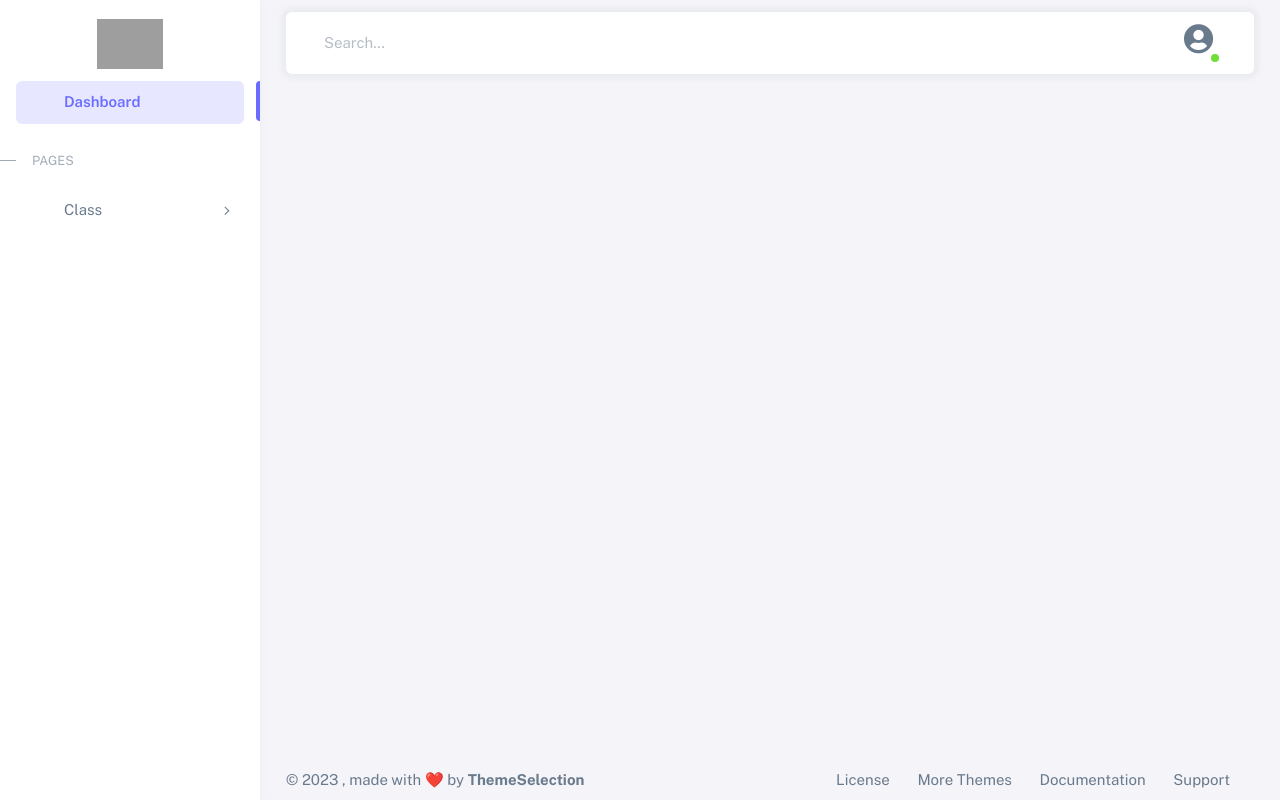
After one commit to Lyquythuan3112/Webproject, a Symfony app: template templates/admin.html.twig in a window 1280 px wide. The commit adds this page. Run offline with Twig, Linux system fonts and the light colour scheme; the template is opened without the code that fills it, so the values that code supplies are empty; some libraries are stand-ins or nearby versions; grey boxes are pictures that could not be loaded.

Commit message:
Update
Create basepage, fixing code erro .

```diff
--- a/composer.json
+++ b/composer.json
@@ -11,9 +11,10 @@
         "doctrine/doctrine-bundle": "^2.8",
         "doctrine/doctrine-migrations-bundle": "^3.2",
         "doctrine/orm": "^2.14",
+        "google/recaptcha": "*",
         "phpdocumentor/reflection-docblock": "^5.3",
         "phpstan/phpdoc-parser": "^1.16",
-        "sensio/framework-extra-bundle": "^6.2",
+        "sensio/framework-extra-bundle": "^5.0",
         "symfony/asset": "5.4.*",
         "symfony/console": "5.4.*",
         "symfony/doctrine-messenger": "5.4.*",
@@ -29,7 +30,6 @@
         "symfony/mime": "5.4.*",
         "symfony/monolog-bundle": "^3.0",
         "symfony/notifier": "5.4.*",
-        "symfony/orm-pack": "*",
         "symfony/process": "5.4.*",
         "symfony/property-access": "5.4.*",
         "symfony/property-info": "5.4.*",
--- a/config/services.yaml
+++ b/config/services.yaml
@@ -4,6 +4,7 @@
 # Put parameters here that don't need to change on each machine where the app is deployed
 # https://symfony.com/doc/current/best_practices.html#use-parameters-for-application-configuration
 parameters:
+    google_recaptcha_site_key: '%env(GOOGLE_RECAPTCHA_SITE_KEY)%'
 
 services:
     # default configuration for services in *this* file
--- a/src/Controller/ClassController.php
+++ b/src/Controller/ClassController.php
@@ -9,7 +9,6 @@ use Symfony\Bundle\FrameworkBundle\Controller\AbstractController;
 use Symfony\Component\HttpFoundation\Request;
 use Symfony\Component\HttpFoundation\Response;
 use Symfony\Component\Routing\Annotation\Route;
-use Symfony\Component\String\Slugger\SluggerInterface;
 
 class ClassController extends AbstractController
 {
--- a/src/Controller/GuestController.php
+++ b/src/Controller/GuestController.php
@@ -10,7 +10,7 @@ use Symfony\Component\Routing\Annotation\Route;
 class GuestController extends AbstractController
 {
    /**
-    * @Route("/", name="guest")
+    * @Route("/homepage", name="guest")
     */
    public function index(ClassesRepository $repo): Response
    {
--- a/src/Controller/StudentController.php
+++ b/src/Controller/StudentController.php
@@ -2,11 +2,9 @@
 
 namespace App\Controller;
 
-use App\Entity\Classes;
-use App\Entity\Student;
+
 use App\Repository\StudentRepository;
 use Symfony\Bundle\FrameworkBundle\Controller\AbstractController;
-use Symfony\Component\HttpFoundation\Request;
 use Symfony\Component\HttpFoundation\Response;
 use Symfony\Component\Routing\Annotation\Route;
 
@@ -29,4 +27,5 @@ class StudentController extends AbstractController
         'Dateofbirth'=>$Dateofbirth,
     ]);
    }
+
 }
--- a/src/Controller/SubjectController.php
+++ b/src/Controller/SubjectController.php
@@ -9,8 +9,6 @@ use Symfony\Bundle\FrameworkBundle\Controller\AbstractController;
 use Symfony\Component\HttpFoundation\Request;
 use Symfony\Component\HttpFoundation\Response;
 use Symfony\Component\Routing\Annotation\Route;
-use Symfony\Component\String\Slugger\SluggerInterface;
-
 class SubjectController extends AbstractController
 {
 
--- a/src/Entity/Student.php
+++ b/src/Entity/Student.php
@@ -31,7 +31,6 @@ class Student
 
     #[ORM\OneToOne(cascade: ['persist', 'remove'])]
     private ?Subject $Subject = null;
-
 
 
     public function getId(): ?int
--- /dev/null
+++ b/templates/admin.html.twig
@@ -0,0 +1,251 @@
+<!DOCTYPE html>
+<html
+  lang="en"
+  class="light-style layout-menu-fixed"
+  {# data-template="vertical-menu-template-free" #}
+>
+  <head>
+    <meta charset="utf-8" />
+    <meta
+      name="viewport"
+      content="width=device-width, initial-scale=1.0, user-scalable=no, minimum-scale=1.0, maximum-scale=1.0"
+    />
+
+    <title>{% block title %}
+        Dashboard
+    {% endblock %} </title>
+
+    <meta name="description" content="" />
+
+    <!-- Favicon -->
+  <!-- Font Awesome -->
+    <link rel="stylesheet" href="https://use.fontawesome.com/releases/v5.11.2/css/all.css" />
+    <!-- Google Fonts Roboto -->
+    <link rel="stylesheet" href="https://fonts.googleapis.com/css2?family=Roboto:wght@300;400;500;700&display=swap" />
+    <!-- MDB -->
+    <link href="https://cdn.jsdelivr.net/npm/bootstrap@5.0.2/dist/css/bootstrap.min.css" rel="stylesheet">
+  <script src="https://cdn.jsdelivr.net/npm/bootstrap@5.0.2/dist/js/bootstrap.bundle.min.js"></script>
+  <script src="https://cdnjs.cloudflare.com/ajax/libs/jquery/3.6.1/jquery.min.js" integrity="sha512-aVKKRRi/Q/YV+4mjoKBsE4x3H+BkegoM/em46NNlCqNTmUYADjBbeNefNxYV7giUp0VxICtqdrbqU7iVaeZNXA==" crossorigin="anonymous" referrerpolicy="no-referrer"></script>
+    <!-- Fonts -->
+    <link rel="preconnect" href="https://fonts.googleapis.com" />
+    <link rel="preconnect" href="https://fonts.gstatic.com" crossorigin />
+    <link
+      href="https://fonts.googleapis.com/css2?family=Public+Sans:ital,wght@0,300;0,400;0,500;0,600;0,700;1,300;1,400;1,500;1,600;1,700&display=swap"
+      rel="stylesheet"
+    />
+    <!-- Core CSS -->
+     <link rel="stylesheet" href="{{asset("styles/core.css")}}" />
+      <link rel="stylesheet" href="{{asset("styles/theme-default.css")}}" class="template-customizer-theme-css" />
+     <link rel="stylesheet" href="{{asset("styles/demo.css")}}" />
+
+
+  </head>
+
+  <body>
+    <!-- Layout wrapper -->
+    <div class="layout-wrapper layout-content-navbar">
+      <div class="layout-container">
+        <!-- Menu -->
+
+        <aside id="layout-menu" class="layout-menu menu-vertical menu bg-menu-theme">
+          <div class="app-brand demo">
+                <a href="index.html" class="app-brand-link">
+                    <a class="navbar-brand mt-2 mt-sm-0 m-auto d-block" href="{{path('admin')}}">
+                        <img
+                        src="https://talent2win.com/wp-content/uploads/2021/09/LogoDefault.png"
+                        height="50px"
+                        alt="Logo"
+                        loading="lazy"
+                        />
+                  </a>
+                <a href="" class="layout-menu-toggle menu-link text-large ms-auto d-block d-xl-none">
+                    <i class="bx bx-chevron-left bx-sm align-middle"></i>
+                </a>
+          </div>
+
+          <div class="menu-inner-shadow"></div>
+
+          <ul class="menu-inner py-1">
+            <!-- Dashboard -->
+            <li class="menu-item active">
+              <a href="theme.html" class="menu-link">
+                <i class="menu-icon tf-icons bx bx-home-circle"></i>
+                <div data-i18n="Analytics">Dashboard</div>
+              </a>
+            </li>
+
+            <li class="menu-header small text-uppercase">
+              <span class="menu-header-text">Pages</span>
+            </li>
+            <li class="menu-item">
+              <a href="/addc" class="menu-link menu-toggle">
+                <i href="/addc" class="menu-icon tf-icons bx bx-dock-top"></i>
+                <div >Class</div>
+
+              </a>
+              {# <ul class="menu-sub">
+                <li class="menu-item">
+                  <a href="create.html" class="menu-link">
+                    <div data-i18n="Account">Create new</div>
+                  </a>
+                </li>
+                <li class="menu-item">
+                  <a href="pages-account-settings-notifications.html" class="menu-link">
+                    <div data-i18n="Notifications">Show all</div>
+                  </a>
+                </li>
+              </ul>
+            </li> #}
+
+          </ul>
+        </aside>
+        <!-- / Menu -->
+
+        <!-- Layout container -->
+        <div class="layout-page">
+          <!-- Navbar -->
+
+          <nav
+            class="layout-navbar container-xxl navbar navbar-expand-xl navbar-detached align-items-center bg-navbar-theme"
+            id="layout-navbar"
+          >
+            <div class="layout-menu-toggle navbar-nav align-items-xl-center me-3 me-xl-0 d-xl-none">
+              <a class="nav-item nav-link px-0 me-xl-4" href="javascript:void(0)">
+                <i class="bx bx-menu bx-sm"></i>
+              </a>
+            </div>
+
+            <div class="navbar-nav-right d-flex align-items-center" id="navbar-collapse">
+              <!-- Search -->
+              <div class="navbar-nav align-items-center">
+                <div class="nav-item d-flex align-items-center">
+                  <i class="bx bx-search fs-4 lh-0"></i>
+                  <input
+                    type="text"
+                    class="form-control border-0 shadow-none"
+                    placeholder="Search..."
+                    aria-label="Search..."
+                  />
+                </div>
+              </div>
+              <!-- /Search -->
+
+              <ul class="navbar-nav flex-row align-items-center ms-auto">
+                <!-- User -->
+                <li class="nav-item navbar-dropdown dropdown-user dropdown">
+                  <a class="nav-link dropdown-toggle hide-arrow" href="javascript:void(0);" data-bs-toggle="dropdown">
+                    <div class="avatar avatar-online">
+
+                        <i class="fas fa-user-circle fa-2x"></i>
+                    </div>
+                  </a>
+                  <ul class="dropdown-menu dropdown-menu-end">
+                    <li>
+                      <a class="dropdown-item" href="#">
+                        <div class="d-flex">
+                          <div class="flex-shrink-0 me-3">
+                            <div class="avatar avatar-online">
+                                <i class="fas fa-user-circle"></i>
+                              <img src="../assets/img/avatars/1.png" alt class="w-px-40 h-auto rounded-circle" />
+                            </div>
+                          </div>
+                          <div class="flex-grow-1">
+                            <span class="fw-semibold d-block">John Doe</span>
+                            <small class="text-muted">Admin</small>
+                          </div>
+                        </div>
+                      </a>
+                    </li>
+                    <li>
+                      <div class="dropdown-divider"></div>
+                    </li>
+                    <li>
+                      <a class="dropdown-item" href="#">
+                        <i class="bx bx-user me-2"></i>
+                        <span class="align-middle">My Profile</span>
+                      </a>
+                    </li>
+                    <li>
+                      <a class="dropdown-item" href="#">
+                        <i class="bx bx-cog me-2"></i>
+                        <span class="align-middle">Settings</span>
+                      </a>
+                    </li>
+
+                    <li>
+                      <div class="dropdown-divider"></div>
+                    </li>
+                    <li>
+                      <a class="dropdown-item" href="auth-login-basic.html">
+                        <i class="bx bx-power-off me-2"></i>
+                        <span class="align-middle">Log Out</span>
+                      </a>
+                    </li>
+                  </ul>
+                </li>
+                <!--/ User -->
+              </ul>
+            </div>
+          </nav>
+
+          <!-- / Navbar -->
+
+          <!-- Content wrapper -->
+          <div class="content-wrapper">
+            <!-- Content -->
+
+            <div class="container-xxl flex-grow-1 container-p-y">
+                {% block body %}
+
+                {% endblock %}
+
+            </div>
+            <!-- / Content -->
+
+            <!-- Footer -->
+            <footer class="content-footer footer bg-footer-theme">
+              <div class="container-xxl d-flex flex-wrap justify-content-between py-2 flex-md-row flex-column">
+                <div class="mb-2 mb-md-0">
+                  ©
+                  <script>
+                    document.write(new Date().getFullYear());
+                  </script>
+                  , made with ❤️ by
+                  <a href="https://themeselection.com" target="_blank" class="footer-link fw-bolder">ThemeSelection</a>
+                </div>
+                <div>
+                  <a href="https://themeselection.com/license/" class="footer-link me-4" target="_blank">License</a>
+                  <a href="https://themeselection.com/" target="_blank" class="footer-link me-4">More Themes</a>
+
+                  <a
+                    href="https://themeselection.com/demo/sneat-bootstrap-html-admin-template/documentation/"
+                    target="_blank"
+                    class="footer-link me-4"
+                    >Documentation</a
+                  >
+
+                  <a
+                    href="https://github.com/themeselection/sneat-html-admin-template-free/issues"
+                    target="_blank"
+                    class="footer-link me-4"
+                    >Support</a
+                  >
+                </div>
+              </div>
+            </footer>
+            <!-- / Footer -->
+
+            <div class="content-backdrop fade"></div>
+          </div>
+          <!-- Content wrapper -->
+        </div>
+        <!-- / Layout page -->
+      </div>
+
+      <!-- Overlay -->
+      <div class="layout-overlay layout-menu-toggle"></div>
+    </div>
+    <!-- / Layout wrapper -->
+
+  </body>
+</html>
--- a/templates/guest/index.html.twig
+++ b/templates/guest/index.html.twig
@@ -122,7 +122,6 @@
       <td>{{ id.type }}</td>
       <td>
 
-
       <a href="{{ path('student_show') }}">show</a>
 
 
```
Also changed, not shown: migrations/Version20230226211428.php (deleted, +0 -41 lines), migrations/Version20230227154848.php (renamed from migrations/Version20230226165702.php, +4 -8 lines), src/Controller/MainController.php (+8 -6 lines), src/Repository/ScoresRepository.php (deleted, +0 -66 lines), templates/base.html.twig (+10 -0 lines), templates/main/view.html.twig (added, +30 -0 lines), templates/main/form.html.twig (added), 4 other files.
